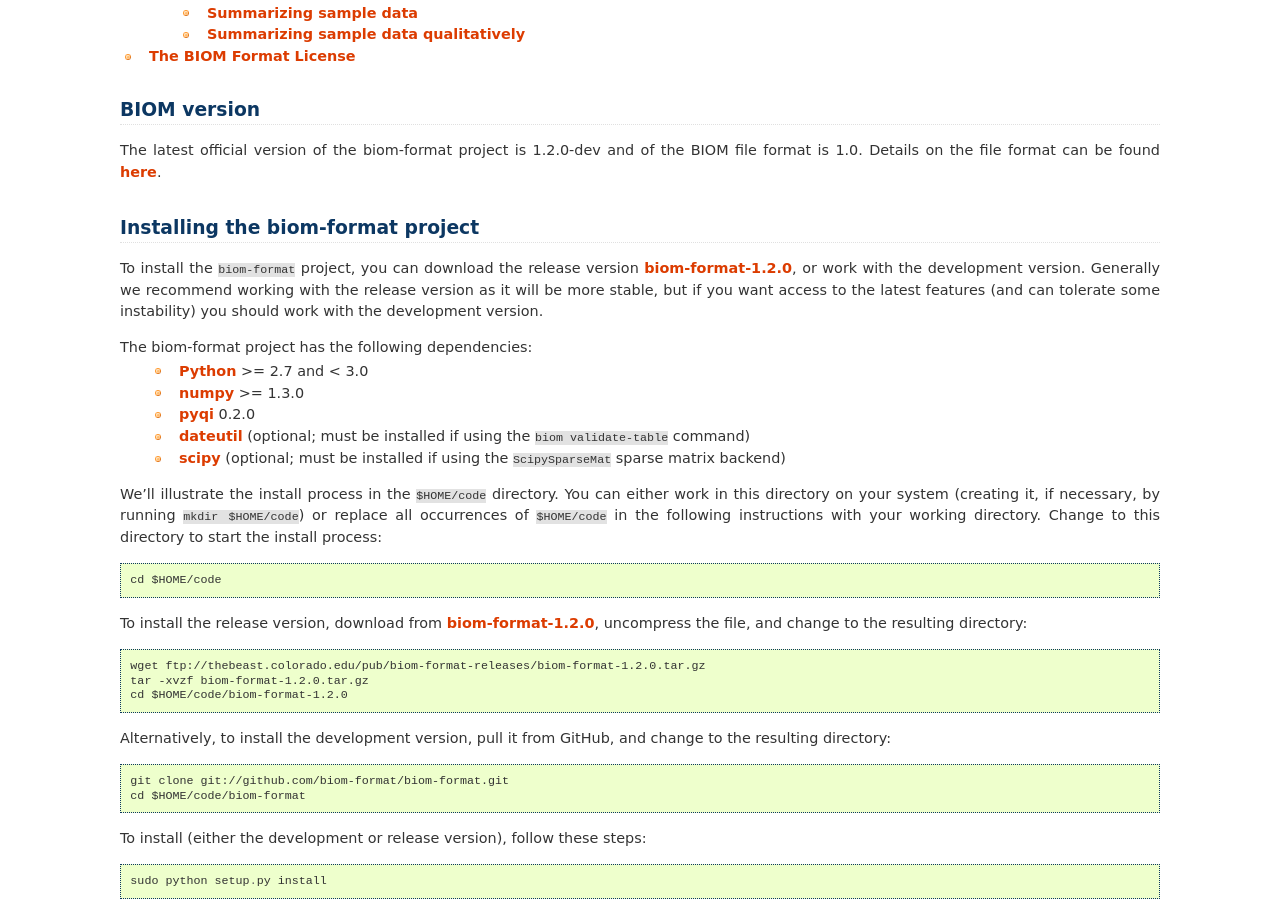
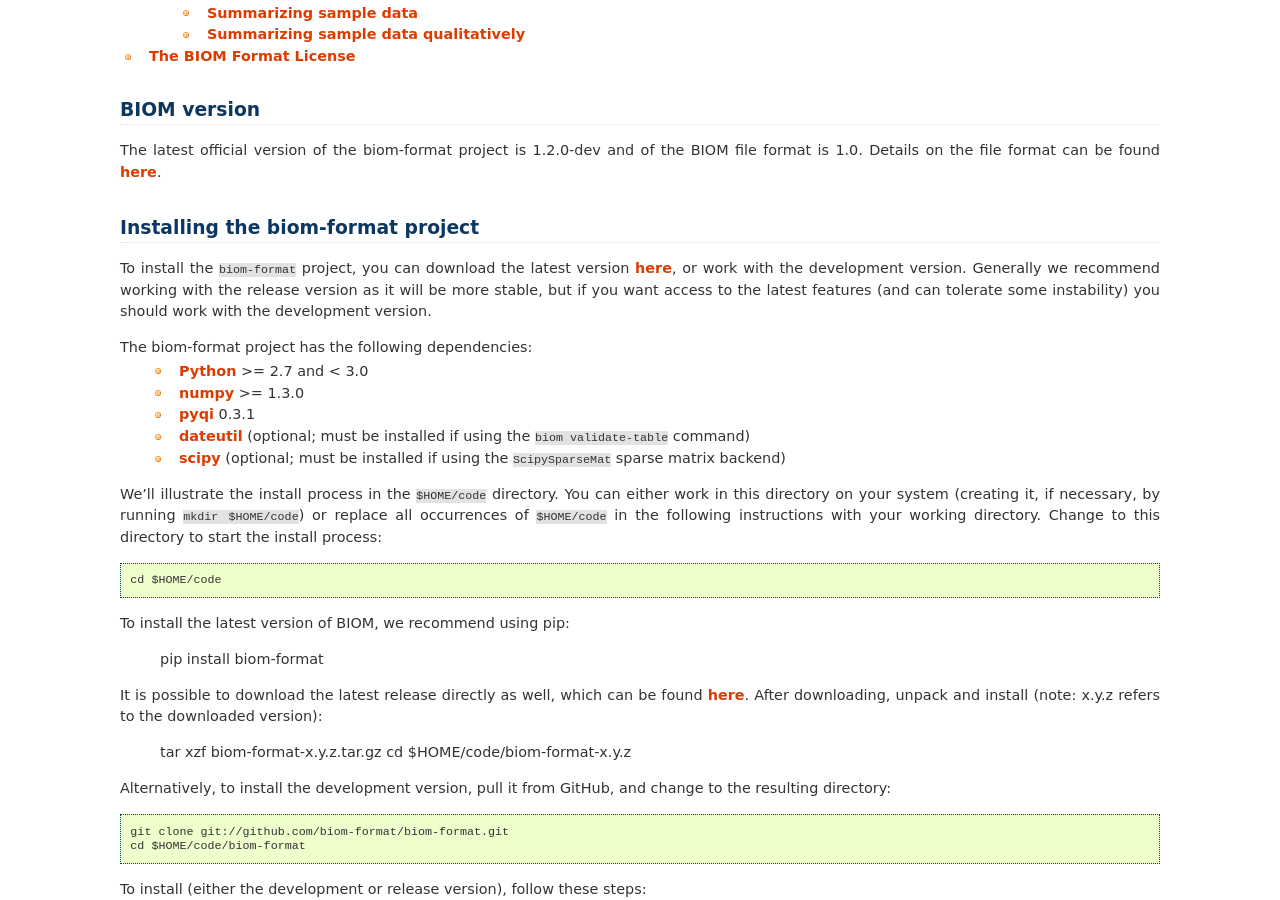
Before and after one commit to biocore/biom-format, a Sphinx documentation site: the page built from doc/index.rst, in a window 1280 px wide and 900 px high, scrolled down 1118 px. Built offline with Sphinx 7.4.7, drawn with Linux system fonts in a browser that asks for light colours.

Commit message:
reflecting pip now

```diff
--- a/doc/index.rst
+++ b/doc/index.rst
@@ -28,12 +28,12 @@
 Installing the biom-format project
 ==================================
 
-To install the ``biom-format`` project, you can download the release version `biom-format-1.2.0 <ftp://thebeast.colorado.edu/pub/biom-format-releases/biom-format-1.2.0.tar.gz>`_, or work with the development version. Generally we recommend working with the release version as it will be more stable, but if you want access to the latest features (and can tolerate some instability) you should work with the development version.
+To install the ``biom-format`` project, you can download the latest version `here <https://pypi.python.org/pypi/biom-format/>`_, or work with the development version. Generally we recommend working with the release version as it will be more stable, but if you want access to the latest features (and can tolerate some instability) you should work with the development version.
 
 The biom-format project has the following dependencies:
 	* `Python <http://www.python.org/>`_ >= 2.7 and < 3.0
 	* `numpy <http://www.numpy.org/>`_ >= 1.3.0
-	* `pyqi <http://bipy.github.io/pyqi>`_ 0.2.0
+	* `pyqi <http://bipy.github.io/pyqi>`_ 0.3.1
 	* `dateutil <http://labix.org/python-dateutil>`_ (optional; must be installed if using the ``biom validate-table`` command)
 	* `scipy <http://www.scipy.org/>`_ (optional; must be installed if using the ``ScipySparseMat`` sparse matrix backend)
 
@@ -41,11 +41,14 @@
 
 	cd $HOME/code
 
-To install the release version, download from `biom-format-1.2.0 <ftp://thebeast.colorado.edu/pub/biom-format-releases/biom-format-1.2.0.tar.gz>`_, uncompress the file, and change to the resulting directory::
+To install the latest version of BIOM, we recommend using pip:
 
-	wget ftp://thebeast.colorado.edu/pub/biom-format-releases/biom-format-1.2.0.tar.gz
-	tar -xvzf biom-format-1.2.0.tar.gz
-	cd $HOME/code/biom-format-1.2.0
+    pip install biom-format
+
+It is possible to download the latest release directly as well, which can be found `here <https://pypi.python.org/pypi/biom-format>`_. After downloading, unpack and install (note: x.y.z refers to the downloaded version):
+
+	tar xzf biom-format-x.y.z.tar.gz
+	cd $HOME/code/biom-format-x.y.z
 
 Alternatively, to install the development version, pull it from GitHub, and change to the resulting directory::
 
```
